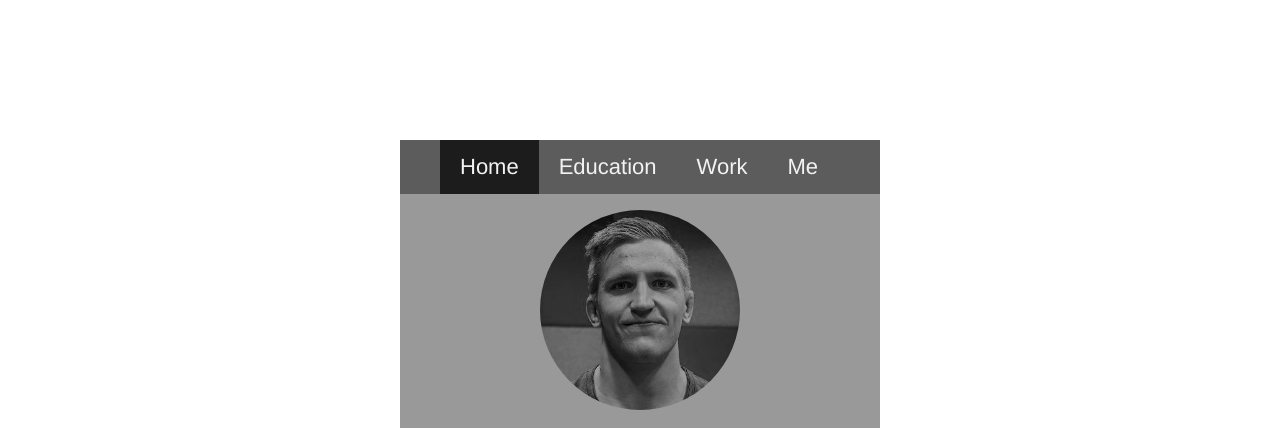
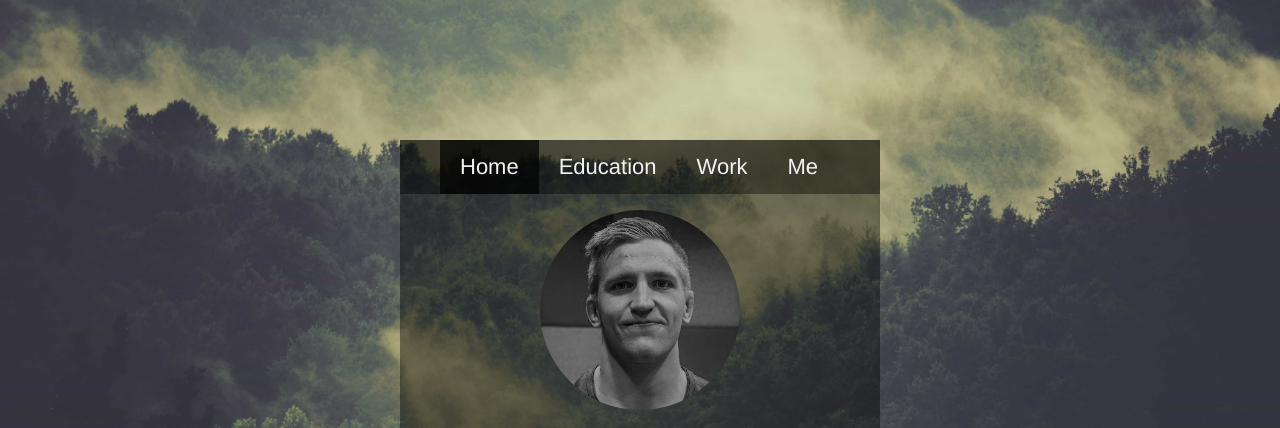
Before and after one commit to imatinol/imatinol.github.io, a plain HTML site: page index.html in a window 1280 px wide. Shown: the top 428 px of the page. Drawn offline with Linux system fonts and the light colour scheme.

Commit message:
smaller background image

```diff
--- a/css/master.css
+++ b/css/master.css
@@ -1,5 +1,5 @@
 html {
-  background: url(../images/background.jpg) no-repeat center center fixed;
+  background: url(../images/background-min.jpg) no-repeat center center fixed;
   -webkit-background-size: cover;
   -moz-background-size: cover;
   -o-background-size: cover;
```
Also changed, not shown: images/background-min.jpg (added).
